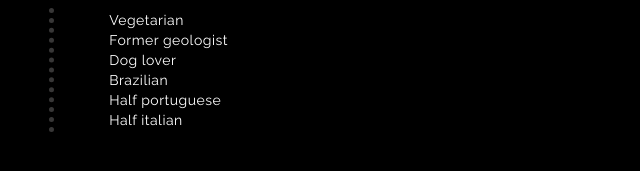
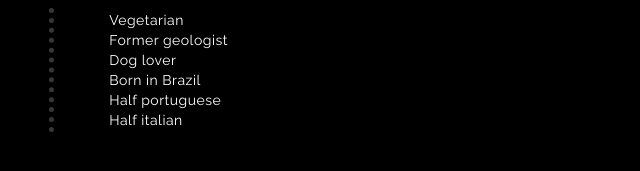
Before and after one commit to mibalerine/website, a website: page index.html in a window 1280 px wide. Shown: the part 1040-1211 px from the top of the page, 586-1226 px from the left. Drawn offline with nearby package versions, Linux system fonts and the light colour scheme.

Commit message:
alt index

```diff
--- a/index.html
+++ b/index.html
@@ -67,7 +67,7 @@
             <li>Vegetarian</li>
             <li>Former geologist</li>
             <li>Dog lover</li>
-            <li>Brazilian</li>
+            <li>Born in Brazil</li>
             <li>Half portuguese</li>
             <li>Half italian</li>
           </ul>
```
